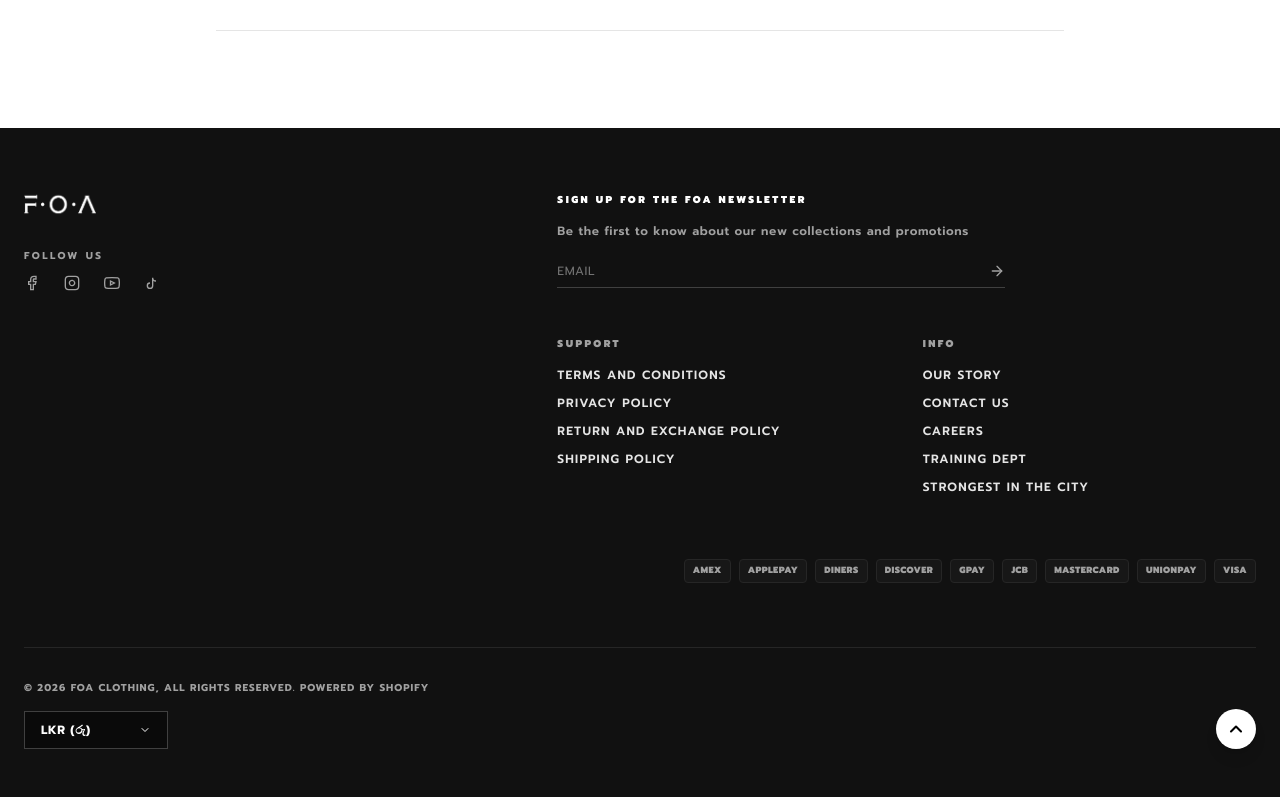
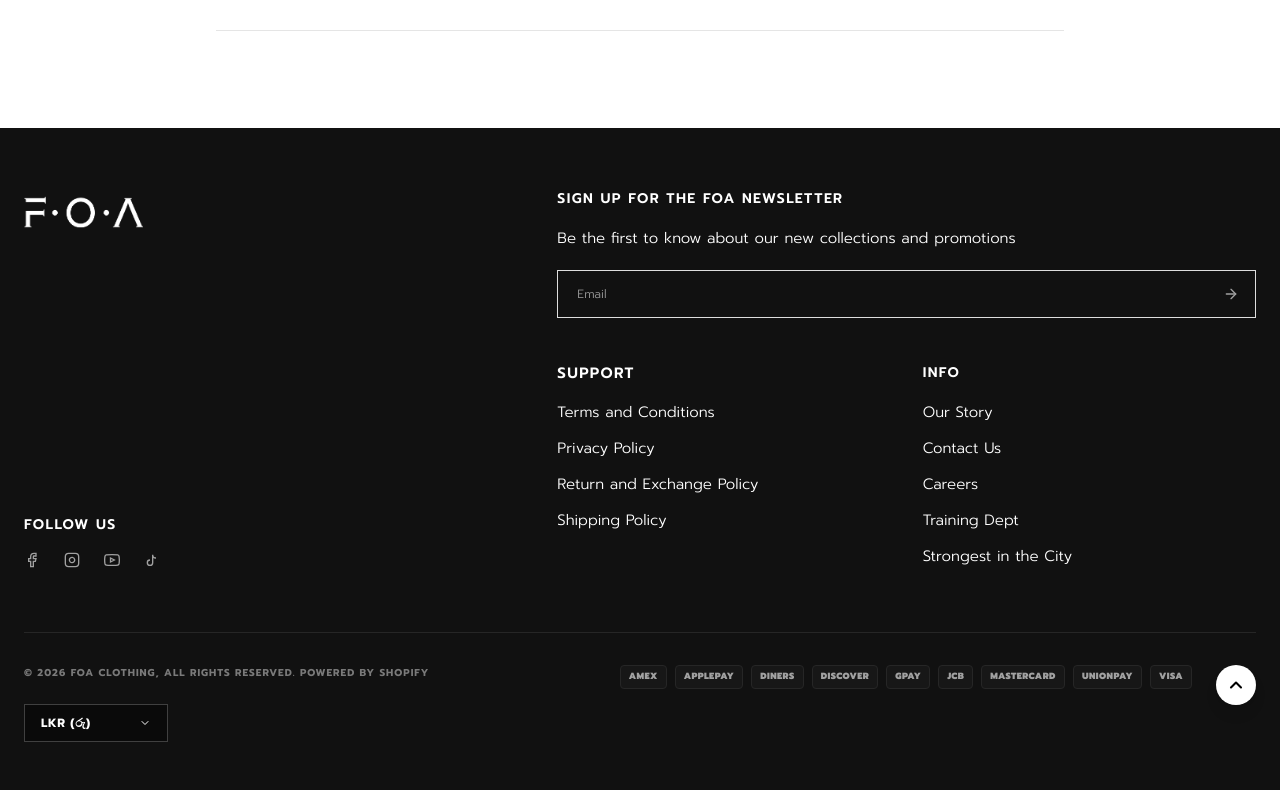
Before and after one commit to Manujitha420/FOA-clone, a Next.js app: page / in a window 1280 px wide. Shown: the part 3475-4272 px from the top of the page. Built offline with nearby package versions, Linux system fonts and the light colour scheme.

Commit message:
Updated the footer and add comments to the footer page.

```diff
--- a/src/components/layout/Footer.tsx
+++ b/src/components/layout/Footer.tsx
@@ -7,11 +7,14 @@ import { LogoIcon } from "@/components/icons/LogoIcon";
 import { ArrowRight, ChevronUp, ChevronDown } from "lucide-react";
 
 export const Footer: React.FC = () => {
+  // Local states for newsletter email field, subscription success indicator, and currency switcher dropdown state
   const { currency, setCurrency } = useCart();
   const [email, setEmail] = useState("");
   const [subscribed, setSubscribed] = useState(false);
   const [isCurrencyDropdownOpen, setIsCurrencyDropdownOpen] = useState(false);
+  const [footerEmailFocused, setFooterEmailFocused] = useState(false);
 
+  // Form submit handler that mimics a newsletter subscription and resets after a brief delay
   const handleSubscribe = (e: React.FormEvent) => {
     e.preventDefault();
     if (email) {
@@ -21,10 +24,12 @@ export const Footer: React.FC = () => {
     }
   };
 
+  // Helper function to perform a smooth scroll of the viewport window back to the top
   const scrollToTop = () => {
     window.scrollTo({ top: 0, behavior: "smooth" });
   };
 
+  // Currencies list configuration with localization labels
   const currencies = [
     { code: "LKR", label: "LKR (රු)" },
     { code: "USD", label: "USD ($)" },
@@ -34,12 +39,35 @@ export const Footer: React.FC = () => {
     <footer className="bg-[#111111] text-white pt-16 pb-12 border-t border-neutral-850 relative">
       <div className="max-w-7xl mx-auto px-6">
         <div className="grid grid-cols-1 lg:grid-cols-12 gap-12 pb-16">
-          {/* Left Column: Logo & Socials */}
-          <div className="lg:col-span-5 space-y-8">
-            <LogoIcon className="h-6 w-auto text-white" />
+          {/* Left Column: Logo & Socials (stretched with flex to align socials to the bottom) */}
+          <div className="lg:col-span-5 flex flex-col justify-between space-y-12">
+            <div>
+              <LogoIcon className="h-10 w-auto text-white" />
+            </div>
 
-            <div className="space-y-3">
-              <h4 className="text-[10px] font-bold uppercase tracking-[0.25em] text-neutral-400">
+            <div
+              style={{
+                color: "#fff",
+                fontSize: "15px",
+                fontWeight: 300,
+                lineHeight: "24px"
+              }}
+              className="space-y-3"
+            >
+              <h4
+                style={{
+                  alignItems: "center",
+                  color: "#fff",
+                  display: "flex",
+                  fontSize: "14px",
+                  fontWeight: 600,
+                  justifyContent: "space-between",
+                  letterSpacing: "1.4px",
+                  lineHeight: "14px",
+                  margin: "0px 0px 20px",
+                  textTransform: "uppercase"
+                }}
+              >
                 Follow Us
               </h4>
               <div className="flex space-x-6 text-neutral-400">
@@ -74,27 +102,92 @@ export const Footer: React.FC = () => {
             </div>
           </div>
 
-          {/* Right Column: Newsletter & Navigation Lists */}
+          {/* Right Column: Newsletter & Navigation Lists (naturally stacked and left-aligned) */}
           <div className="lg:col-span-7 space-y-12">
             {/* Newsletter form */}
-            <div className="space-y-4">
-              <h4 className="text-[10px] font-black uppercase tracking-[0.25em]">
+            <div
+              style={{
+                color: "#fff",
+                fontSize: "15px",
+                fontWeight: 300,
+                lineHeight: "24px",
+                padding: 0
+              }}
+              className="space-y-4"
+            >
+              <h4
+                style={{
+                  alignItems: "center",
+                  color: "#fff",
+                  display: "flex",
+                  fontSize: "14px",
+                  fontWeight: 600,
+                  justifyContent: "space-between",
+                  letterSpacing: "1.4px",
+                  lineHeight: "14px",
+                  margin: "0px 0px 20px",
+                  textTransform: "uppercase"
+                }}
+              >
                 Sign Up for the FOA Newsletter
               </h4>
-              <p className="text-xs text-neutral-400 font-semibold tracking-wider">
+              <p
+                style={{
+                  color: "#fff",
+                  fontFamily: "Prompt",
+                  fontSize: "15px",
+                  fontWeight: 300,
+                  lineHeight: "24px",
+                  margin: "0px 0px 20px"
+                }}
+              >
                 Be the first to know about our new collections and promotions
               </p>
-              <form onSubmit={handleSubscribe} className="max-w-md">
-                <div className="flex border-b border-neutral-700 py-2 relative">
+              <form onSubmit={handleSubscribe} className="w-full">
+                <div className="relative inline-block text-left w-full h-[48px]" style={{ boxSizing: "border-box" }}>
                   <input
                     type="email"
-                    placeholder="Email"
-                    value={email}
+                    value={email || ""}
                     onChange={(e) => setEmail(e.target.value)}
-                    className="w-full bg-transparent text-xs uppercase tracking-wider outline-none placeholder-neutral-500 pr-8"
+                    onFocus={() => setFooterEmailFocused(true)}
+                    onBlur={() => setFooterEmailFocused(false)}
+                    style={{
+                      backgroundColor: "transparent",
+                      borderColor: footerEmailFocused ? "#0066cc" : "#dedede",
+                      borderStyle: "solid",
+                      borderWidth: "1px",
+                      color: "#fff",
+                      fontFamily: "Prompt, sans-serif",
+                      fontSize: "12px",
+                      lineHeight: "13.8px",
+                      padding: "12px 17px",
+                      width: "100%",
+                      height: "100%",
+                      boxSizing: "border-box",
+                      borderRadius: "0px",
+                      outline: "none"
+                    }}
                     required
                   />
-                  <button type="submit" className="absolute right-0 top-1/2 -translate-y-1/2 text-neutral-400 hover:text-white">
+                  <label
+                    style={{
+                      position: "absolute",
+                      left: "14px",
+                      top: (footerEmailFocused || email) ? "0" : "50%",
+                      transform: "translateY(-50%)",
+                      fontSize: (footerEmailFocused || email) ? "10px" : "12px",
+                      color: footerEmailFocused ? "#0066cc" : "#999999",
+                      backgroundColor: "#111111",
+                      padding: "0 6px",
+                      fontFamily: "Prompt, sans-serif",
+                      transition: "all 0.15s ease-out",
+                      pointerEvents: "none",
+                      lineHeight: "1"
+                    }}
+                  >
+                    Email
+                  </label>
+                  <button type="submit" className="absolute right-[17px] top-1/2 -translate-y-1/2 text-neutral-400 hover:text-white">
                     <ArrowRight className="h-4 w-4" />
                   </button>
                 </div>
@@ -106,57 +199,196 @@ export const Footer: React.FC = () => {
               </form>
             </div>
 
-            {/* Links Columns & Payment logos */}
+            {/* Links Columns */}
             <div className="grid grid-cols-2 gap-8">
               {/* Support */}
               <div className="space-y-4">
-                <h4 className="text-[10px] font-black uppercase tracking-[0.25em] text-neutral-400">
+                <h4
+                  style={{
+                    alignItems: "center",
+                    color: "#fff",
+                    display: "flex",
+                    fontSize: "15px",
+                    fontWeight: 600,
+                    justifyContent: "space-between",
+                    letterSpacing: "1.4px",
+                    lineHeight: "14px",
+                    margin: "0px 0px 20px",
+                    textTransform: "uppercase"
+                  }}
+                >
                   Support
                 </h4>
-                <ul className="space-y-3 text-xs font-semibold uppercase tracking-widest text-neutral-200">
-                  <li><Link href="/#terms" className="hover:text-white transition-colors">Terms and Conditions</Link></li>
-                  <li><Link href="/#privacy" className="hover:text-white transition-colors">Privacy Policy</Link></li>
-                  <li><Link href="/#exchanges" className="hover:text-white transition-colors">Return and Exchange Policy</Link></li>
-                  <li><Link href="/#shipping" className="hover:text-white transition-colors">Shipping Policy</Link></li>
+                <ul className="space-y-3" style={{ listStyleType: "none", padding: 0 }}>
+                  <li>
+                    <Link
+                      href="/#terms"
+                      style={{
+                        color: "#fff",
+                        fontSize: "15px",
+                        fontWeight: 300,
+                        lineHeight: "24px",
+                        fontFamily: "Prompt, sans-serif"
+                      }}
+                      className="hover:opacity-80 transition-opacity"
+                    >
+                      Terms and Conditions
+                    </Link>
+                  </li>
+                  <li>
+                    <Link
+                      href="/#privacy"
+                      style={{
+                        color: "#fff",
+                        fontSize: "15px",
+                        fontWeight: 300,
+                        lineHeight: "24px",
+                        fontFamily: "Prompt, sans-serif"
+                      }}
+                      className="hover:opacity-80 transition-opacity"
+                    >
+                      Privacy Policy
+                    </Link>
+                  </li>
+                  <li>
+                    <Link
+                      href="/#exchanges"
+                      style={{
+                        color: "#fff",
+                        fontSize: "15px",
+                        fontWeight: 300,
+                        lineHeight: "24px",
+                        fontFamily: "Prompt, sans-serif"
+                      }}
+                      className="hover:opacity-80 transition-opacity"
+                    >
+                      Return and Exchange Policy
+                    </Link>
+                  </li>
+                  <li>
+                    <Link
+                      href="/#shipping"
+                      style={{
+                        color: "#fff",
+                        fontSize: "15px",
+                        fontWeight: 300,
+                        lineHeight: "24px",
+                        fontFamily: "Prompt, sans-serif"
+                      }}
+                      className="hover:opacity-80 transition-opacity"
+                    >
+                      Shipping Policy
+                    </Link>
+                  </li>
                 </ul>
               </div>
 
               {/* Info */}
               <div className="space-y-4">
-                <h4 className="text-[10px] font-black uppercase tracking-[0.25em] text-neutral-400">
+                <h4
+                  style={{
+                    alignItems: "center",
+                    color: "#fff",
+                    display: "flex",
+                    fontSize: "14px",
+                    fontWeight: 600,
+                    justifyContent: "space-between",
+                    letterSpacing: "1.4px",
+                    lineHeight: "14px",
+                    margin: "0px 0px 20px",
+                    textTransform: "uppercase"
+                  }}
+                >
                   Info
                 </h4>
-                <ul className="space-y-3 text-xs font-semibold uppercase tracking-widest text-neutral-200">
-                  <li><Link href="/#story" className="hover:text-white transition-colors">Our Story</Link></li>
-                  <li><Link href="/#contact" className="hover:text-white transition-colors">Contact Us</Link></li>
-                  <li><Link href="/#careers" className="hover:text-white transition-colors">Careers</Link></li>
-                  <li><Link href="/#training" className="hover:text-white transition-colors">Training Dept</Link></li>
-                  <li><Link href="/#strongest" className="hover:text-white transition-colors">Strongest in the City</Link></li>
+                <ul className="space-y-3" style={{ listStyleType: "none", padding: 0 }}>
+                  <li>
+                    <Link
+                      href="/#story"
+                      style={{
+                        color: "#fff",
+                        fontSize: "15px",
+                        fontWeight: 300,
+                        lineHeight: "24px",
+                        fontFamily: "Prompt, sans-serif"
+                      }}
+                      className="hover:opacity-80 transition-opacity"
+                    >
+                      Our Story
+                    </Link>
+                  </li>
+                  <li>
+                    <Link
+                      href="/#contact"
+                      style={{
+                        color: "#fff",
+                        fontSize: "15px",
+                        fontWeight: 300,
+                        lineHeight: "24px",
+                        fontFamily: "Prompt, sans-serif"
+                      }}
+                      className="hover:opacity-80 transition-opacity"
+                    >
+                      Contact Us
+                    </Link>
+                  </li>
+                  <li>
+                    <Link
+                      href="/#careers"
+                      style={{
+                        color: "#fff",
+                        fontSize: "15px",
+                        fontWeight: 300,
+                        lineHeight: "24px",
+                        fontFamily: "Prompt, sans-serif"
+                      }}
+                      className="hover:opacity-80 transition-opacity"
+                    >
+                      Careers
+                    </Link>
+                  </li>
+                  <li>
+                    <Link
+                      href="/#training"
+                      style={{
+                        color: "#fff",
+                        fontSize: "15px",
+                        fontWeight: 300,
+                        lineHeight: "24px",
+                        fontFamily: "Prompt, sans-serif"
+                      }}
+                      className="hover:opacity-80 transition-opacity"
+                    >
+                      Training Dept
+                    </Link>
+                  </li>
+                  <li>
+                    <Link
+                      href="/#strongest"
+                      style={{
+                        color: "#fff",
+                        fontSize: "15px",
+                        fontWeight: 300,
+                        lineHeight: "24px",
+                        fontFamily: "Prompt, sans-serif"
+                      }}
+                      className="hover:opacity-80 transition-opacity"
+                    >
+                      Strongest in the City
+                    </Link>
+                  </li>
                 </ul>
               </div>
-            </div>
-
-            {/* Payment badge images row */}
-            <div className="pt-4 flex flex-wrap gap-2 items-center justify-start lg:justify-end">
-              {/* Render dynamic payment badges as clean inline images matching payment logos */}
-              {["Amex", "ApplePay", "Diners", "Discover", "GPay", "JCB", "Mastercard", "UnionPay", "Visa"].map((badge) => (
-                <span
-                  key={badge}
-                  className="bg-neutral-900 border border-neutral-800 text-neutral-400 px-2 py-1 text-[9px] font-black uppercase tracking-wider rounded-sm select-none"
-                >
-                  {badge}
-                </span>
-              ))}
             </div>
           </div>
         </div>
 
-        {/* Bottom copyright & actions row */}
-        <div className="pt-8 border-t border-neutral-800 flex flex-col md:flex-row justify-between items-start md:items-end gap-8">
-          {/* Bottom Left: Copyright + Currency Selector */}
-          <div className="space-y-4 flex flex-col items-start w-full md:w-auto">
-            <p className="text-[10px] font-bold text-neutral-400 uppercase tracking-widest">
-              &copy; {new Date().getFullYear()} FOA Clothing, All rights reserved. Powered by Shopify
+        {/* Bottom copyright, currency switcher & payment badges row */}
+        <div className="pt-8 border-t border-neutral-800 grid grid-cols-1 lg:grid-cols-12 gap-12 items-start">
+          {/* Bottom Left Column (under logo): Copyright & Currency Switcher */}
+          <div className="lg:col-span-5 flex flex-col items-start gap-6">
+            <p className="text-[10px] font-bold text-[#7a7a7a] uppercase tracking-widest">
+              &copy; {new Date().getFullYear()} FOA Clothing, All rights reserved. <Link href="https://shopify.com" target="_blank" className="hover:underline">Powered by Shopify</Link>
             </p>
 
             {/* Currency switcher dropdown */}
@@ -188,11 +420,24 @@ export const Footer: React.FC = () => {
             </div>
           </div>
 
-          {/* Bottom Right: Scroll to top arrow */}
-          <div className="flex items-center justify-end w-full md:w-auto">
+          {/* Bottom Right Column (under links): Payment Logos & Scroll back to top */}
+          <div className="lg:col-span-7 flex flex-col md:flex-row justify-between items-center md:items-start gap-6 w-full">
+            {/* Payment badge images row */}
+            <div className="flex flex-wrap gap-2 items-center justify-start md:justify-end md:ml-auto">
+              {["Amex", "ApplePay", "Diners", "Discover", "GPay", "JCB", "Mastercard", "UnionPay", "Visa"].map((badge) => (
+                <span
+                  key={badge}
+                  className="bg-neutral-900 border border-neutral-800 text-neutral-400 px-2 py-1 text-[9px] font-black uppercase tracking-wider rounded-sm select-none"
+                >
+                  {badge}
+                </span>
+              ))}
+            </div>
+
+            {/* Scroll back to top button */}
             <button
               onClick={scrollToTop}
-              className="h-10 w-10 bg-white hover:bg-neutral-200 text-black flex items-center justify-center rounded-full shadow-lg transition-colors focus:outline-none"
+              className="h-10 w-10 bg-white hover:bg-neutral-200 text-black flex items-center justify-center rounded-full shadow-lg transition-colors focus:outline-none shrink-0"
               aria-label="Scroll back to top of page"
             >
               <ChevronUp className="h-5 w-5 stroke-[2.5]" />
```
Also changed, not shown: 1 other file (tests, documents, lock files or other folders).
